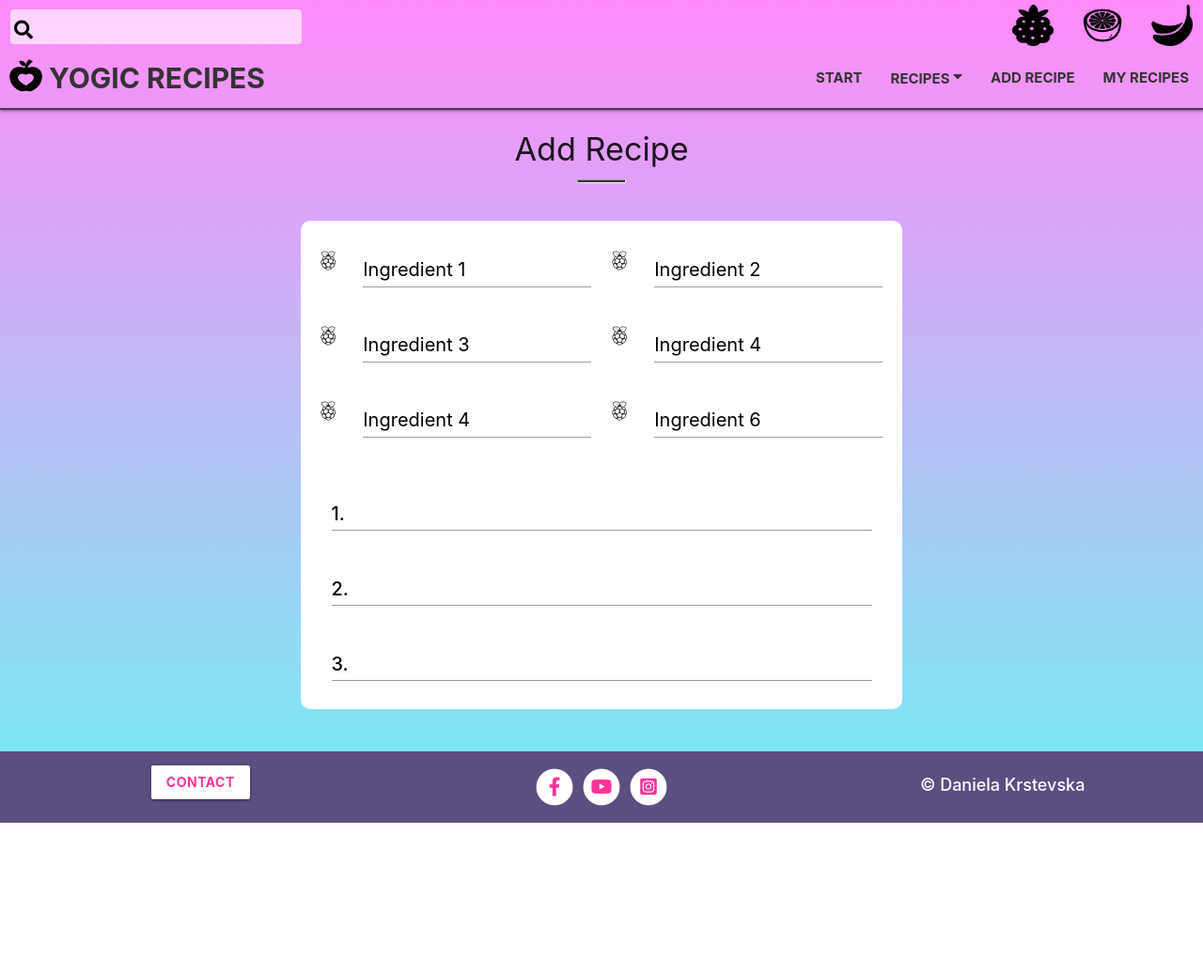
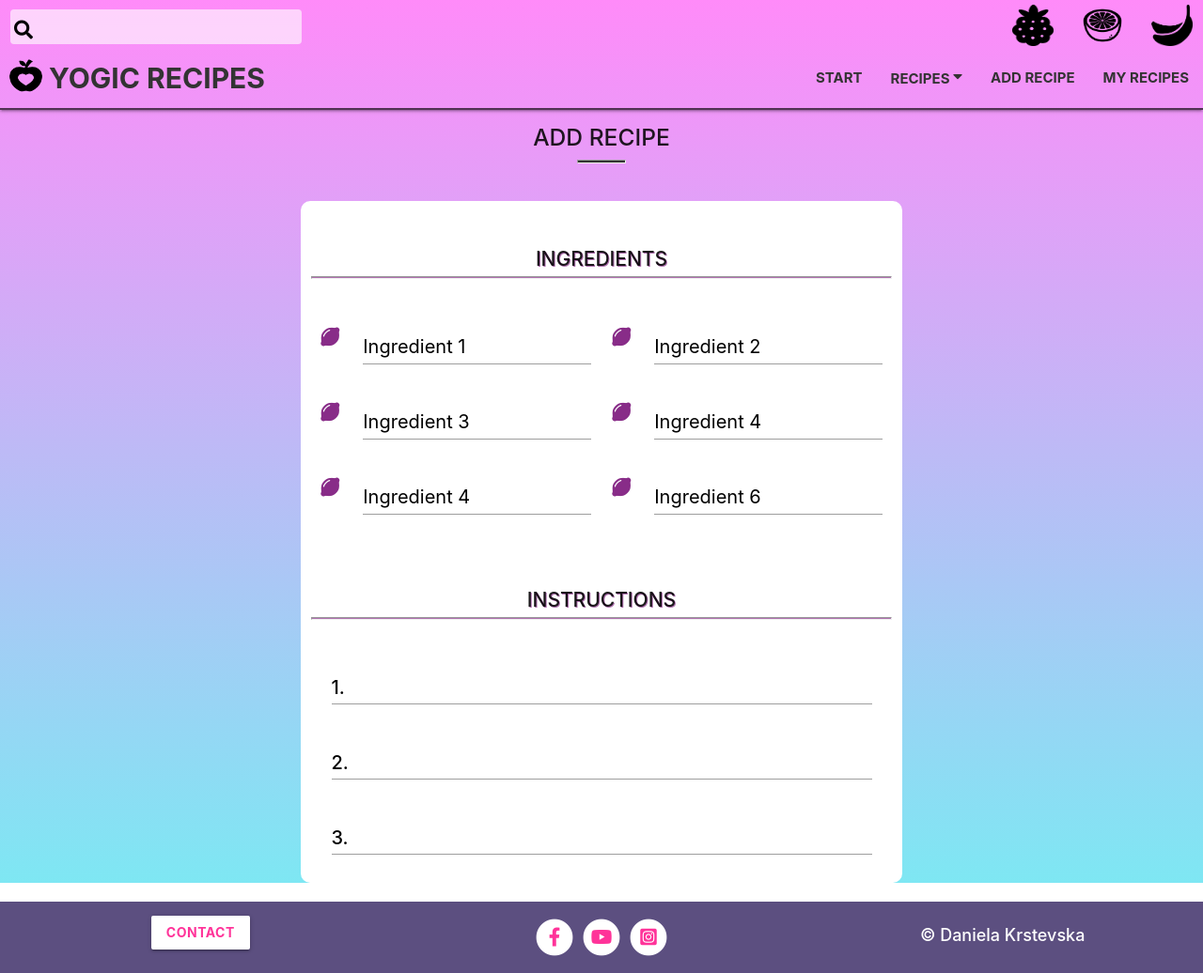
Before and after one commit to Code-Institute-Submissions/data-centric-1, a Flask app: page / in a window 1280 px wide. Shown: the whole page at 94% size. Before the commit the page ends 876 px from the top, so only its background shows below. Run offline with Flask 2, Linux system fonts and the light colour scheme; some libraries are stand-ins or nearby versions.

Commit message:
added headings to form

```diff
--- a/static/css/style.css
+++ b/static/css/style.css
@@ -350,8 +350,9 @@ td {
     border-radius: 10px;
 }
 
-.fab.fa-raspberry-pi.prefix {
+.fas.fa-lemon.prefix {
     font-size: 20px;
+    color: rgba(114, 6, 114, 0.849);
 }
 
 .row-ingredients,
@@ -364,6 +365,21 @@ td {
 .input-field > label {
     color: black;
     font-size: 20px;
+}
+
+.form-hr {
+    width: auto;
+    background: rgba(114, 6, 114, 0.568);
+    margin-top: 0;
+    padding-top: 0;
+    margin-bottom: 0;
+    padding-bottom: 0;
+    height: .7px;
+}
+
+.form-heading {
+    margin-top: 50px;
+    text-shadow: 1px 1px rgba(114, 6, 114, 0.568);
 }
 
 /*-------------------------------------media queries*/
--- a/templates/add_recipe.html
+++ b/templates/add_recipe.html
@@ -3,7 +3,7 @@
 
 <div class="row">
     <div class="col s12 center-align">
-        <h4>Add Recipe</h4>
+        <h5>ADD RECIPE</h5>
         <hr>
     </div>
 </div>
@@ -11,58 +11,71 @@
 
 <div class="row">
     <form class="col s12 m10 offset-m1 l6 offset-l3 form-bg">
+        <div class="row">
+            <div class="col s12 center-align">
+                <h6 class="form-heading">INGREDIENTS</h6>
+                 <hr class="form-hr">
+            </div>
+        </div>
+        <!---row ingredients-->
         <div class="row row-ingredients">
             <div class="input-field col s6">
-                <i class="fab fa-raspberry-pi prefix"></i>
+                <i class="fas fa-lemon prefix"></i>
                 <input id="ingredient1" type="text" class="validate">
                 <label for="ingredient1">Ingredient 1</label>
             </div>
             <div class="input-field col s6">
-                <i class="fab fa-raspberry-pi prefix"></i>
+                <i class="fas fa-lemon prefix"></i>
                 <input id="ingredient2" type="tel" class="validate">
                 <label for="ingredient2">Ingredient 2</label>
             </div>
             <div class="input-field col s6">
-                <i class="fab fa-raspberry-pi prefix"></i>
+                <i class="fas fa-lemon prefix"></i>
                 <input id="ingredient3" type="text" class="validate">
                 <label for="ingredient3">Ingredient 3</label>
             </div>
             <div class="input-field col s6">
-                <i class="fab fa-raspberry-pi prefix"></i>
+                <i class="fas fa-lemon prefix"></i>
                 <input id="ingredient4" type="tel" class="validate">
                 <label for="ingredient4">Ingredient 4</label>
             </div>
             <div class="input-field col s6">
-                <i class="fab fa-raspberry-pi prefix"></i>
+                <i class="fas fa-lemon prefix"></i>
                 <input id="ingredient5" type="text" class="validate">
                 <label for="ingredient5">Ingredient 4</label>
             </div>
             <div class="input-field col s6">
-                <i class="fab fa-raspberry-pi prefix"></i>
+                <i class="fas fa-lemon prefix"></i>
                 <input id="ingredient6" type="tel" class="validate">
                 <label for="ingredient6">Ingredient 6</label>
             </div>
                 <div class="input-field col s6">
-                <i class="fab fa-raspberry-pi prefix"></i>
+                <i class="fas fa-lemon prefix"></i>
                 <input id="ingredient7" type="text" class="validate">
                 <label for="ingredient7">Ingredient 7</label>
             </div>
             <div class="input-field col s6">
-                <i class="fab fa-raspberry-pi prefix"></i>
+                <i class="fas fa-lemon prefix"></i>
                 <input id="ingredient8" type="tel" class="validate">
                 <label for="ingredient8">Ingredient 8</label>
             </div>
                 <div class="input-field col s6">
-                <i class="fab fa-raspberry-pi prefix"></i>
+                <i class="fas fa-lemon prefix"></i>
                 <input id="ingredient9" type="text" class="validate">
                 <label for="ingredient9">Ingredient 9</label>
             </div>
             <div class="input-field col s6">
-                <i class="fab fa-raspberry-pi prefix"></i>
+                <i class="fas fa-lemon prefix"></i>
                 <input id="ingredient10" type="tel" class="validate">
                 <label for="ingredient10">Ingredient 10</label>
             </div>
-        </div><!--row-ingredients-->
+        </div><!--/row-ingredients-->
+         <div class="row">
+            <div class="col s12 center-align">
+                <h6 class="form-heading">INSTRUCTIONS</h6>
+                 <hr class="form-hr">
+            </div>
+        </div>
         <!--Instructions-->
         <div class="row row-instructions">
             <div class="col s12">
```
